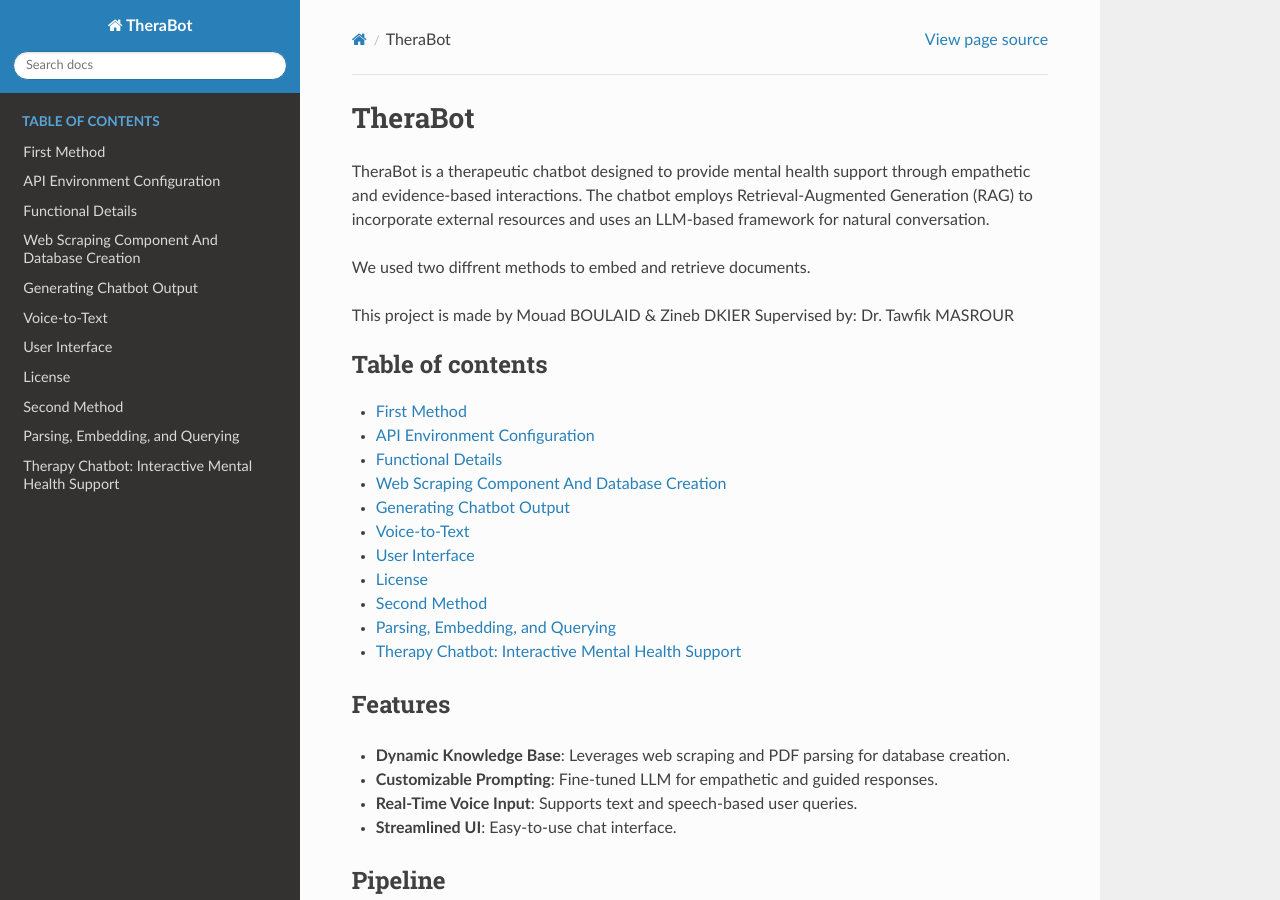
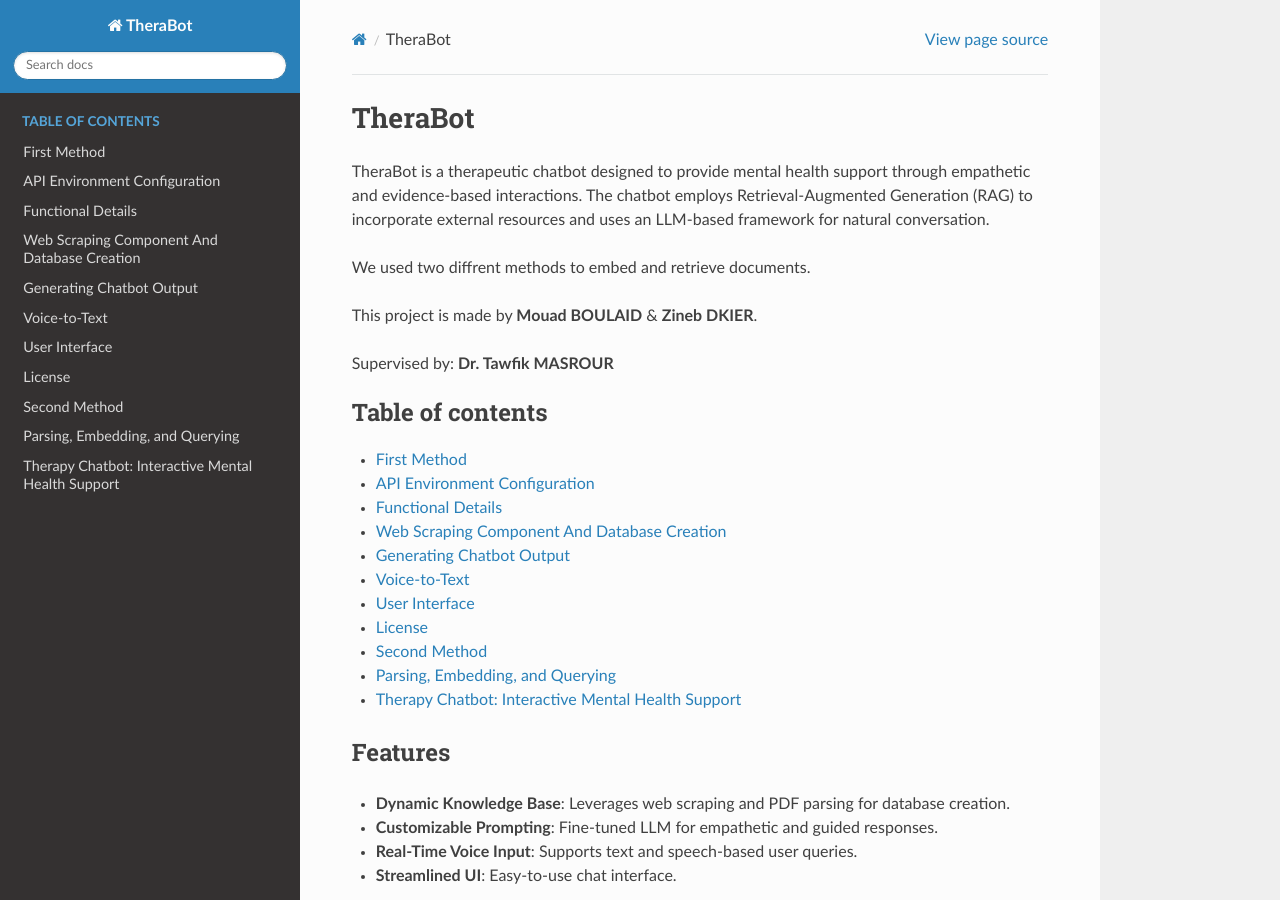
Before and after one commit to HyperMXD/TheraBot, a Sphinx documentation site: the page built from source/index.rst, in a window 1280 px wide and 900 px high. Built offline with Sphinx 7.4.7 and the Read the Docs theme 3.1.0, drawn with Linux system fonts in a browser that asks for light colours.

```diff
--- a/source/index.rst
+++ b/source/index.rst
@@ -10,8 +10,9 @@ TheraBot is a therapeutic chatbot designed to provide mental health support thro
 
 We used two diffrent methods to embed and retrieve documents.
 
-This project is made by Mouad BOULAID & Zineb DKIER
-Supervised by: Dr. Tawfik MASROUR
+This project is made by **Mouad BOULAID** & **Zineb DKIER**.
+
+Supervised by: **Dr. Tawfik MASROUR**
 
 .. toctree::
     :maxdepth: 1
```
